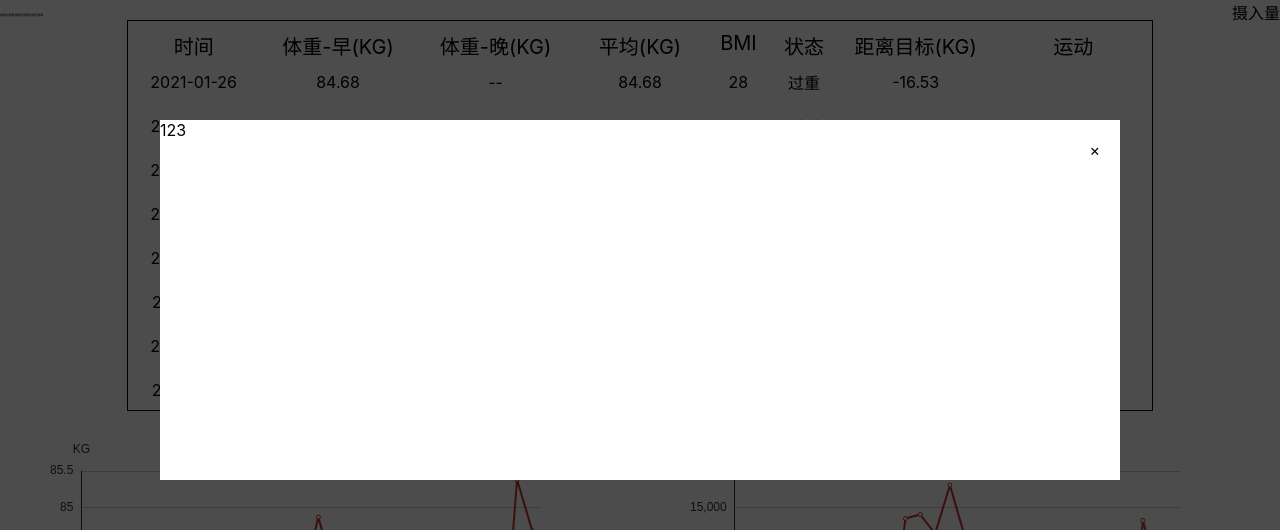
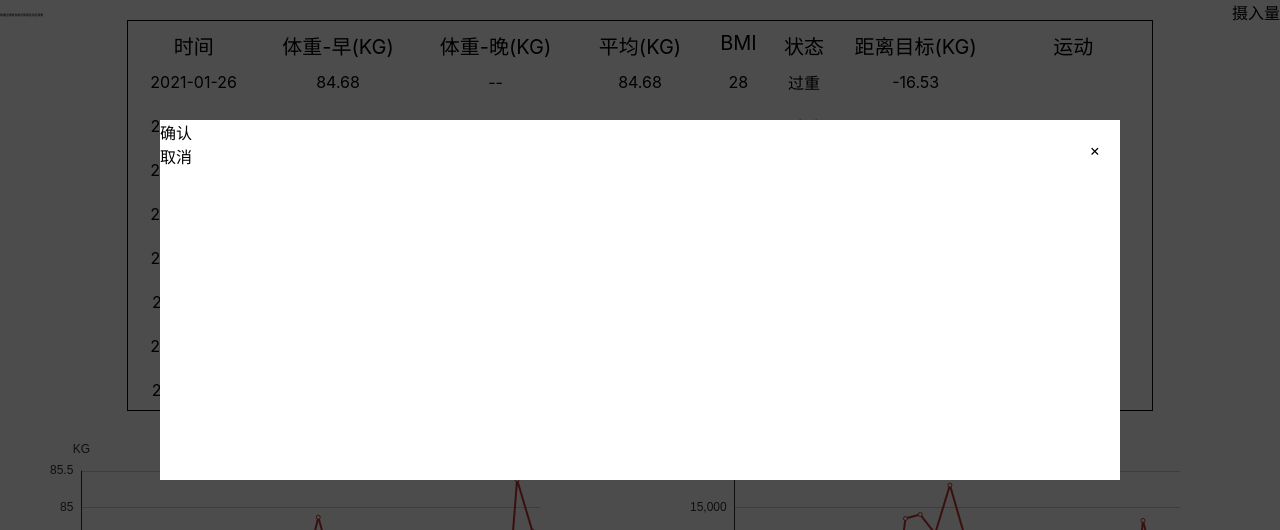
Before and after one commit to xuwanwanTT/my-record, a React (Create React App) app: page /#/ in a window 1280 px wide. Both pictures are taken after a click on the button "体重记录表". Shown: the top 530 px of the page. Built offline with nearby package versions, Linux system fonts and the light colour scheme.

Commit message:
feat:新增记录

```diff
--- a/config-overrides.js
+++ b/config-overrides.js
@@ -6,12 +6,12 @@ const {
   addWebpackPlugin,
 } = require("customize-cra");
 var ProgressBarPlugin = require("progress-bar-webpack-plugin");
-var HardSourceWebpackPlugin = require("hard-source-webpack-plugin");
+// var HardSourceWebpackPlugin = require("hard-source-webpack-plugin");
 
 module.exports = {
   webpack: override(
     disableEsLint(),
-    addWebpackPlugin(new HardSourceWebpackPlugin()), // 优化开发时的热更新
+    // addWebpackPlugin(new HardSourceWebpackPlugin()), // 优化开发时的热更新
     addWebpackPlugin(new ProgressBarPlugin()),
     addDecoratorsLegacy(), // 使用装饰器语法
     addLessLoader({
--- a/src/component/dialog/Dialog.js
+++ b/src/component/dialog/Dialog.js
@@ -2,19 +2,14 @@ import React, { useEffect, useState } from 'react';
 import ReactDOM from 'react-dom';
 import './dialog.less';
 
-const Dialog = (props) => {
-  const [show, setShow] = useState(props.show);
-
-  useEffect(() => {
-    setShow(props.show);
-  }, [props.show]);
+const Dialog = ({ show, onClose, children }) => {
 
   return ReactDOM.createPortal(
     <div className={`my-dialog ${show ? 'my-dialog-show' : ''}`}>
       <div className={'my-dialog-bg'} />
       <div className={'my-dialog-content'}>
-        <div className={'my-dialog-close'} onClick={() => setShow(false)}>×</div>
-        {props.children}
+        <div className={'my-dialog-close'} onClick={onClose}>×</div>
+        {children}
       </div>
     </div>,
     document.querySelector('#root')
--- /dev/null
+++ b/src/component/form/FoodForm.js
@@ -0,0 +1,29 @@
+import React from 'react';
+
+class FoodFrom extends React.Component {
+
+  onSubmit() {
+    if (this.props.onSubmit instanceof Function) this.props.onSubmit(this.props.data);
+  }
+
+  onClose() {
+    if (this.props.onClose instanceof Function) this.props.onClose();
+  }
+
+  render() {
+    const data = this.props.data || [];
+    return (
+      <div>
+        <div>
+          {data.map((s, i) => (
+            <div></div>
+          ))}
+        </div>
+        <div onClick={this.onSubmit.bind(this)}>确认</div>
+        <div onClick={this.onClose.bind(this)}>取消</div>
+      </div>
+    );
+  }
+};
+
+export default FoodFrom;
--- /dev/null
+++ b/src/component/form/SportForm.js
@@ -0,0 +1,29 @@
+import React from 'react';
+
+class SportForm extends React.Component {
+
+  onSubmit() {
+    if (this.props.onSubmit instanceof Function) this.props.onSubmit(this.props.data);
+  }
+
+  onClose() {
+    if (this.props.onClose instanceof Function) this.props.onClose();
+  }
+
+  render() {
+    const data = this.props.data || [];
+    return (
+      <div>
+        <div>
+          {data.map((s, i) => (
+            <div></div>
+          ))}
+        </div>
+        <div onClick={this.onSubmit.bind(this)}>确认</div>
+        <div onClick={this.onClose.bind(this)}>取消</div>
+      </div>
+    );
+  }
+};
+
+export default SportForm;
--- /dev/null
+++ b/src/component/form/WeightForm.js
@@ -0,0 +1,29 @@
+import React from 'react';
+
+class WeightForm extends React.Component {
+
+  onSubmit() {
+    if (this.props.onSubmit instanceof Function) this.props.onSubmit(this.props.data);
+  }
+
+  onClose() {
+    if (this.props.onClose instanceof Function) this.props.onClose();
+  }
+
+  render() {
+    const data = this.props.data || [];
+    return (
+      <div>
+        <div>
+          {data.map((s, i) => (
+            <div></div>
+          ))}
+        </div>
+        <div onClick={this.onSubmit.bind(this)}>确认</div>
+        <div onClick={this.onClose.bind(this)}>取消</div>
+      </div>
+    );
+  }
+};
+
+export default WeightForm;
--- a/src/page/homepage/Homepage.js
+++ b/src/page/homepage/Homepage.js
@@ -8,6 +8,9 @@ import EnergyDaily from '../../component/energy-daily/Page';
 import axios from 'axios';
 import Dialog from '../../component/dialog/Dialog.js';
 import DirtyTalk from '../../component/dirty-talk/DirtyTalk.js';
+import WeightForm from '../../component/form/WeightForm.js';
+import FoodForm from '../../component/form/FoodForm.js';
+import SportForm from '../../component/form/SportForm.js';
 
 const BMIGB = 22;
 
@@ -24,6 +27,24 @@ export default () => {
     { name: '饮食记录表', fn: setShowListFood },
     { name: '运动记录表', fn: setShowListSport },
   ];
+
+  const postRecord = (type, data, id) => {
+    axios({
+      baseURL: 'http://localhost:8080',
+      method: 'post',
+      url: '/my-record/join-record',
+      data: {
+        userId: 1,
+        id,
+        type,
+        data
+      }
+    }).then(res => {
+      setShowListWeight(false);
+      setShowListFood(false);
+      setShowListSport(false);
+    });
+  };
 
   useEffect(() => {
     async function getDataRequest() {
@@ -161,11 +182,23 @@ export default () => {
 
       <EnergyDaily ref={energyRef} />
 
-      <Dialog show={showListWeight}>123</Dialog>
+      <Dialog show={showListWeight}>
+        <WeightForm data={[]}
+          onSubmit={(data) => { postRecord('weight', data) }}
+          onClose={() => { setShowListWeight(false) }} />
+      </Dialog>
 
-      <Dialog show={showListFood}>456</Dialog>
+      <Dialog show={showListFood}>
+        <FoodForm data={[]}
+          onSubmit={(data) => { postRecord('food', data) }}
+          onClose={() => { setShowListFood(false) }} />
+      </Dialog>
 
-      <Dialog show={showListSport}>789</Dialog>
+      <Dialog show={showListSport}>
+        <SportForm data={[]}
+          onSubmit={(data) => { postRecord('sport', data) }}
+          onClose={() => { setShowListSport(false) }} />
+      </Dialog>
 
     </>
   );
```
